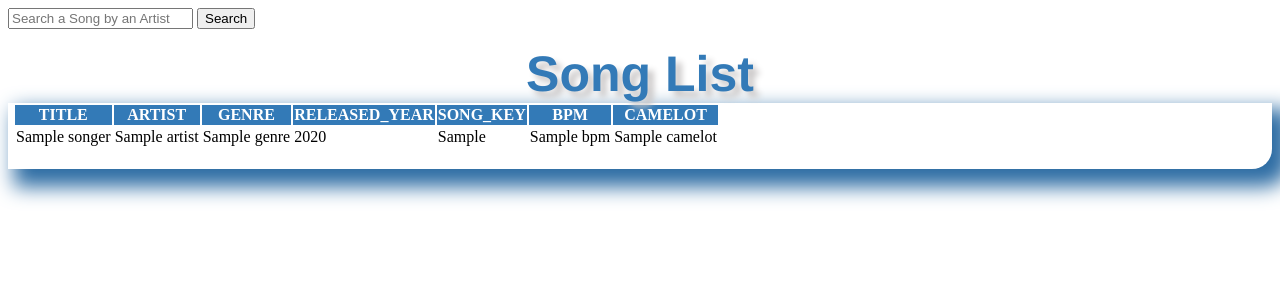
After one commit to jpotash00/coding, a Django app: template JudPo/Backend/djangoApp/mysite/tunebatClone/templates/add.html in a window 1280 px wide. The commit adds this page. Shown: the top 300 px of the page. Run offline with Django 3.2, Linux system fonts and the light colour scheme; the template is opened without the code that fills it: most values are stand-ins (such as "Sample title", 1, 10 or a date in 2020).

Commit message:
html_list_printing

```diff
--- /dev/null
+++ b/JudPo/Backend/djangoApp/mysite/tunebatClone/static/style.css
@@ -0,0 +1,41 @@
+.table{
+	font-size: 13px;
+	text-align: center;
+	width: 95%;
+	margin: auto;
+	text-align: center;
+}
+
+/*Make alternating colors for the table rows*/
+.table tr:nth-child(odd){
+	background: #B8CAE4
+}
+
+.table tr:nth-child(even){
+	background: #dae5f4
+}
+
+th {
+  background-color: #337ab7;
+  color: white;
+}
+
+.display_table{
+	border-bottom-right-radius: 20px;
+	/*border-bottom-left-radius: 20px;*/
+	padding-left: 5px;
+	padding-right: 5px;
+	padding-bottom: 20px;
+	box-shadow: 12px 12px 20px 6px #2e6da4;
+}
+
+.header {
+    font-family: helvetica;
+    color: #337ab7;
+    font-size: 50px;
+    text-align: center;
+    width: 100%;
+    text-shadow: 6px 6px 6px #c9c6c6;
+    display: block;
+    font-weight: bolder;
+}
--- /dev/null
+++ b/JudPo/Backend/djangoApp/mysite/tunebatClone/templates/add.html
@@ -0,0 +1,63 @@
+<!-- <a href="/category">Display</a> -->
+{% load static %}
+<link rel="stylesheet" href="{% static 'style.css' %}" />
+<form action='category/', method="POST">
+  {% csrf_token %}
+  <input type="text" name="song" class="form" placeholder="Search a Song by an Artist">
+   <button type="submit", name="save">Search</button>
+   </form>
+<div class="header" {{header}}>
+  Song List
+</div>
+<div class="display_table">
+    <table class='songs'>
+      {% csrf_token %}
+        <thead>
+          <tr>
+            <th>TITLE</th>
+            <th>ARTIST</th>
+            <th>GENRE</th>
+            <th>RELEASED_YEAR</th>
+            <th>SONG_KEY</th>
+            <th>BPM</th>
+            <th>CAMELOT</th>
+          </tr>
+        </thead>
+      <!-- {% for titl in xyz %}
+        <tr>
+          <td>{titl.title}}</td>
+          <td>{{titl.artist}}</td>
+          <td>{{titl.genre}}</td>
+          <td>{{titl.released_year}}</td>
+          <td>{{titl.song_key}}</td>
+          <td>{{titl.bpm}}</td>
+          <td>{{titl.camelot}}</td>
+        </tr>
+    {% endfor %} -->
+      {% for songer in final_rez %}
+          <tr>
+            <td>{{songer.title}}</td>
+            <td>{{songer.artist}}</td>
+            <td>{{songer.genre}}</td>
+            <td>{{songer.released_year}}</td>
+            <td>{{songer.song_key}}</td>
+            <td>{{songer.bpm}}</td>
+            <td>{{songer.camelot}}</td>
+          </tr>
+      {% endfor %}
+    </table>
+</div>
+  <!--End of display table-->
+<!-- <u1>
+    {% for songer in all_results %}
+    <li>{{songer.song_id}}</li>
+    <li>{{songer.title}}</li>
+    <li>{{songer.artist}}</li>
+    <li>{{songer.genre}}</li>
+    <li>{{songer.released_year}}</li>
+    <li>{{songer.song_key}}</li>
+    <li>{{songer.bpm}}</li>
+    <li>{{songer.camelot}}</li>
+    <li>{{songer.Instrumental_type}}</li>
+    {% endfor %}
+</u1> -->
--- a/JudPo/Backend/djangoApp/mysite/templates/home.html
+++ b/JudPo/Backend/djangoApp/mysite/tunebatClone/templates/home.html
@@ -6,7 +6,7 @@
         <form action='category/', method="POST" >  <!-- action has to be sent somewhere!-->
             {% csrf_token %}
             <!-- {{form}} -->
-            <input type="text" name="song" class="form" placeholder="Search a Song by an Artist">
+            <input type="text" required = "required" name="song" class="form" placeholder="Search a Song Title by an Artist or Song Title Artist">  <!-- need search info containing valid searches-->
             <button type="submit", name="save">Search</button>
         </form>
     </div>
```
Also changed, not shown: JudPo/Backend/djangoApp/mysite/templates/add.html (deleted, +0 -9 lines), JudPo/Backend/djangoApp/mysite/tunebatClone/methods.py (+21 -0 lines), JudPo/Backend/djangoApp/mysite/tunebatClone/views.py (+22 -11 lines), JudPo/Backend/djangoApp/mysite/tunebatClone/templates/output.html (renamed from JudPo/Backend/djangoApp/mysite/templates/output.html), JudPo/Backend/djangoApp/mysite/tunebatClone/templates/view.html (renamed from JudPo/Backend/djangoApp/mysite/templates/view.html).
